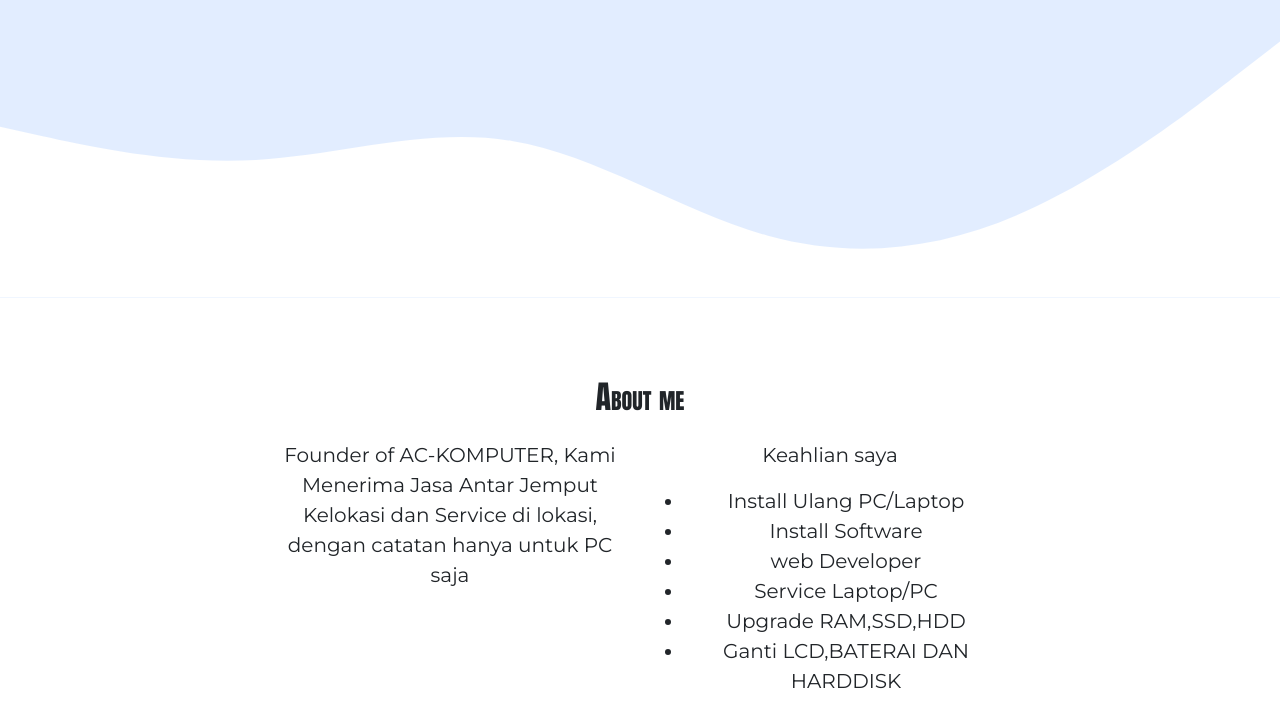
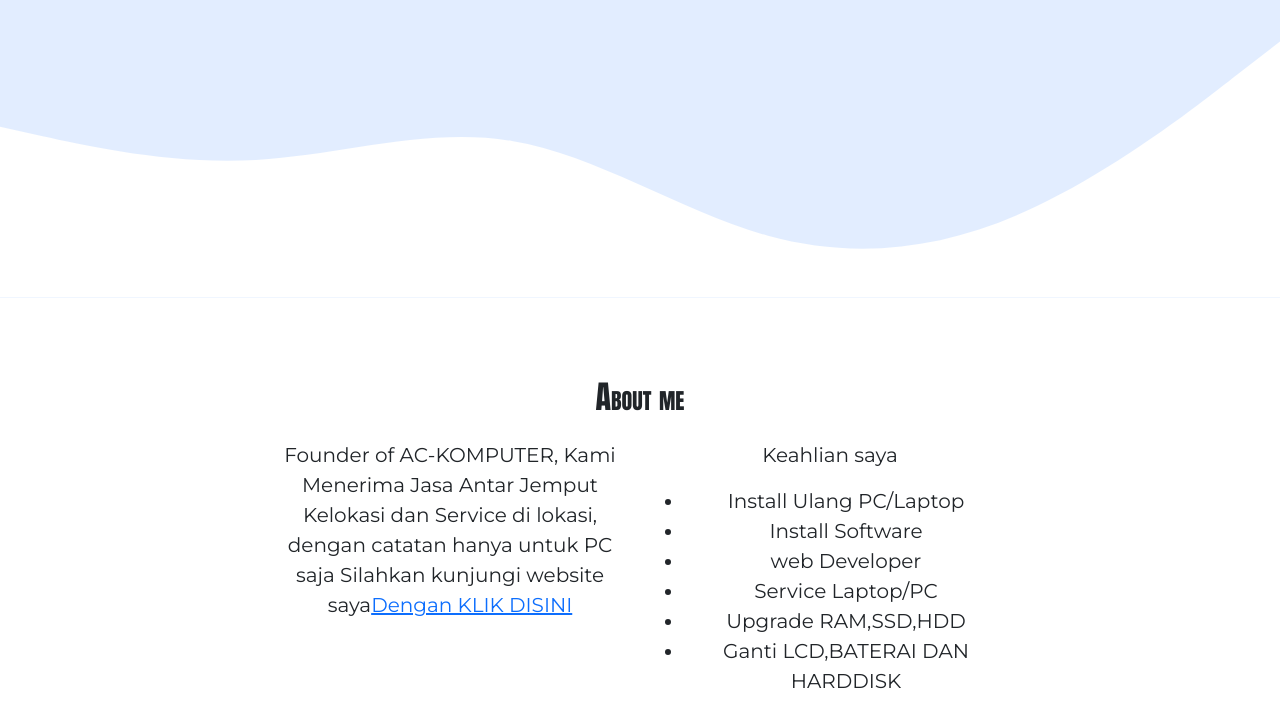
Before and after one commit to accorp/accorp.github.io, a plain HTML site: page index.html in a window 1280 px wide. Shown: the part 404-1130 px from the top of the page. Drawn offline with nearby package versions, Linux system fonts and the light colour scheme.

Commit message:
menambahkan situs web di tentang saya

```diff
--- a/index.html
+++ b/index.html
@@ -47,7 +47,7 @@
     <section class="jumbotron text-center">
       <img src="img/andika.jpg" alt="Andika Hendri" width="200" class="rounded-circle img-thumbnail" />
       <h1 class="display-4">Andika Hendri</h1>
-      <p class="lead">Service Laptop| Install Program| Install Ulang| Web Developer</p>
+      <p class="lead">Service Laptop| Install Program| Install Ulang|Web Developer</p>
       <svg xmlns="http://www.w3.org/2000/svg" viewBox="0 0 1440 320">
         <path
           fill="#ffff"
@@ -69,7 +69,8 @@
         </div>
         <div class="row justify-content-center fs-5 text-center">
           <div class="col-md-4">
-            <p>Founder of AC-KOMPUTER, Kami Menerima Jasa Antar Jemput Kelokasi dan Service di lokasi, dengan catatan hanya untuk PC saja </p>
+          <p>Founder of AC-KOMPUTER, Kami Menerima Jasa Antar Jemput Kelokasi dan Service di lokasi,
+           dengan catatan hanya untuk PC saja Silahkan kunjungi website saya<a href="www.ackomputer.my.id">Dengan KLIK DISINI</a></p>
           </div>
           <div class="col-md-4">
             <p>Keahlian saya <br>
```
